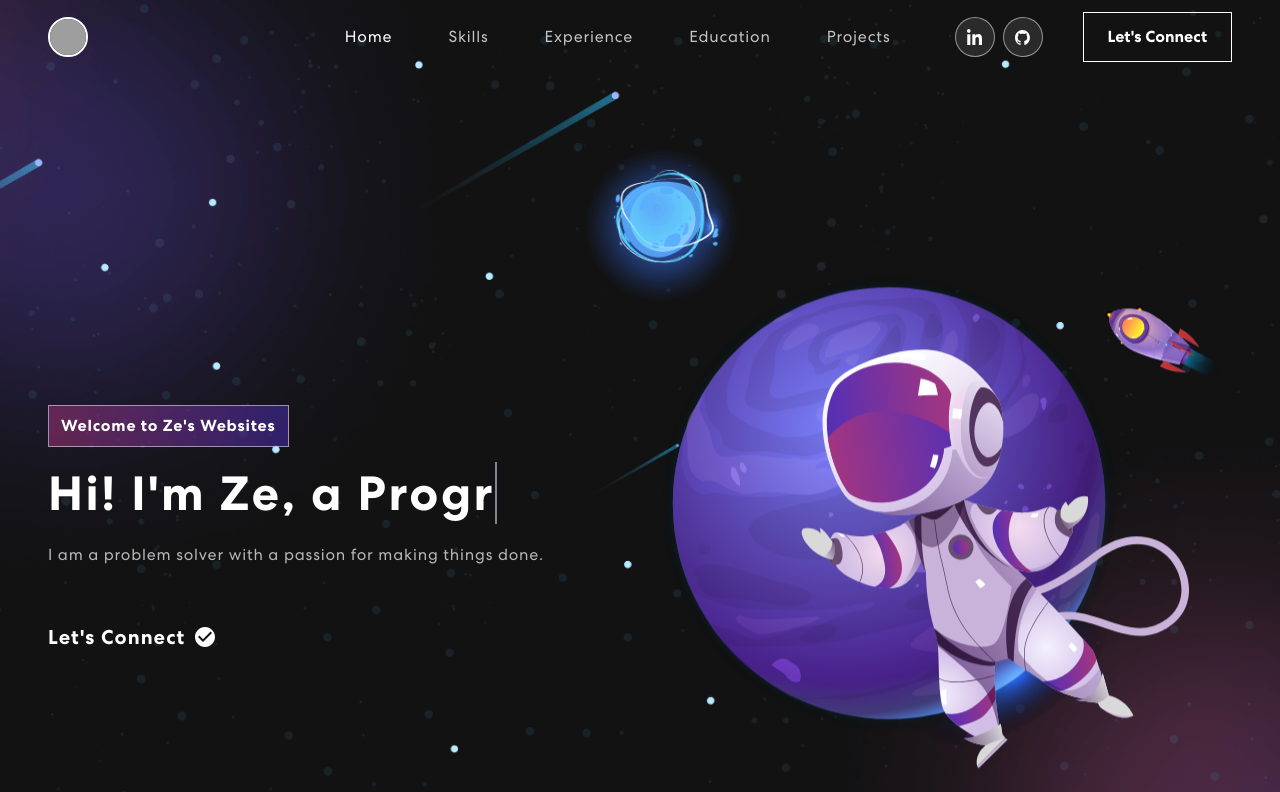
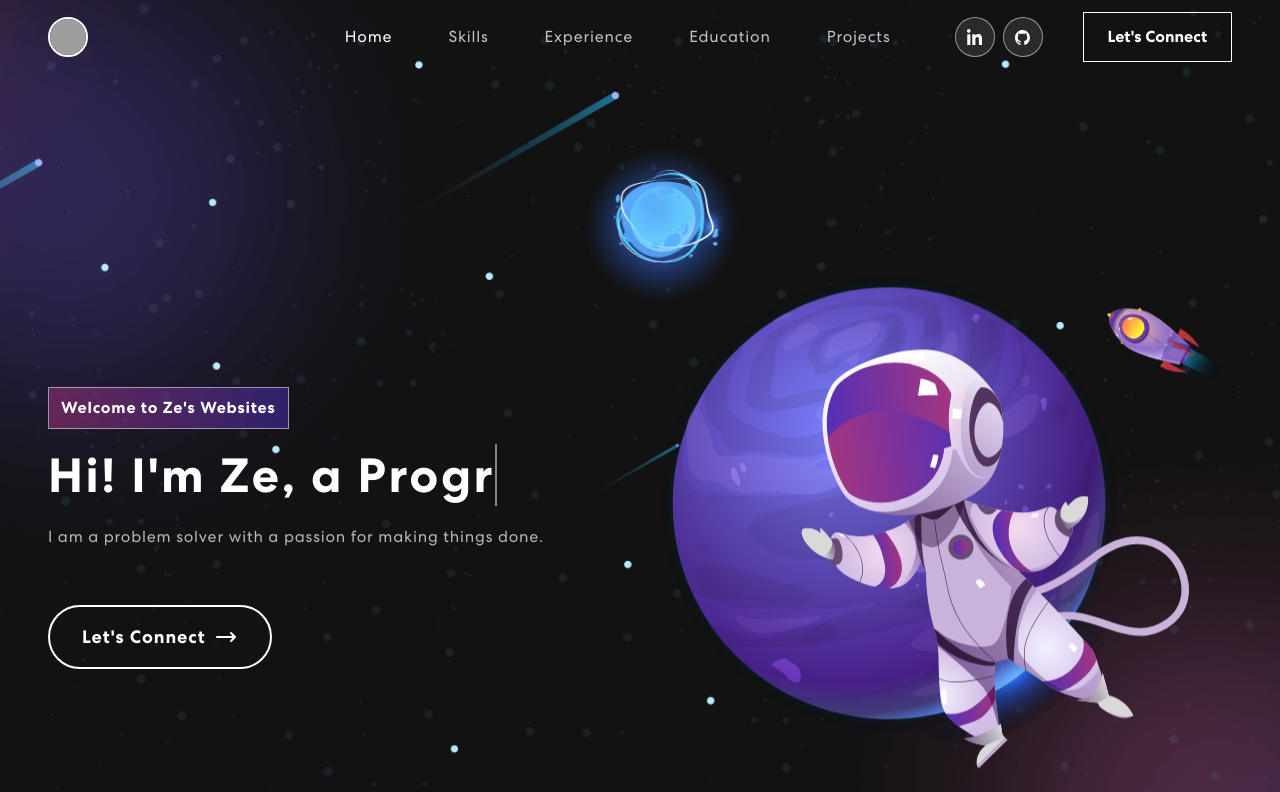
Before and after one commit to ZeLiu369/Personal_profolio, a React (Create React App) app: page / in a window 1280 px wide. Shown: the top 792 px of the page. Built offline with nearby package versions, Linux system fonts and the light colour scheme; grey boxes are pictures that could not be loaded.

Commit message:
change let's connect button

```diff
--- a/src/components/Banner.js
+++ b/src/components/Banner.js
@@ -90,12 +90,13 @@ const Banner = () =>
                             </span>
                         </h1>
                         <p className="text-light-muted text-lg tracking-wider leading-6 w-full md:text-sm xl:text-base">I am a problem solver with a passion for making things done.</p>
-                        <button className="group text-white font-bold text-xl mt-14 tracking-wider flex items-center">
-                            Let's Connect
-                            <svg className="w-6 h-6 ml-2 transition-all duration-300 ease-in-out group-hover:ml-6" fill="currentColor" viewBox="0 0 24 24">
-                                <path d="M12 2C6.48 2 2 6.48 2 12s4.48 10 10 10 10-4.48 10-10S17.52 2 12 2zm-2 15l-5-5 1.41-1.41L10 14.17l7.59-7.59L19 8l-9 9z" />
+                        <a href="#connect" className="group relative inline-flex items-center justify-center px-8 py-4 text-lg font-bold text-white mt-14 tracking-wider overflow-hidden bg-transparent border-2 border-white rounded-full transition-all duration-300 ease-in-out hover:shadow-[0_0_20px_rgba(255,255,255,0.5)]">
+                            <span className="absolute inset-0 w-full h-full bg-gradient-to-r from-primary to-primary-dark opacity-0 transition-opacity duration-300 ease-in-out group-hover:opacity-100"></span>
+                            <span className="relative z-10">Let's Connect</span>
+                            <svg className="relative z-10 w-6 h-6 ml-2 transition-transform duration-300 ease-in-out group-hover:translate-x-2" fill="none" stroke="currentColor" viewBox="0 0 24 24" xmlns="http://www.w3.org/2000/svg">
+                                <path strokeLinecap="round" strokeLinejoin="round" strokeWidth="2" d="M17 8l4 4m0 0l-4 4m4-4H3"></path>
                             </svg>
-                        </button>
+                        </a>
                     </div>
                     <div className="w-full order-1 lg:order-2 flex justify-center lg:justify-end">
                         <img src={headerImg} alt="Header Img" className="max-w-full h-auto animate-updown" />
```
